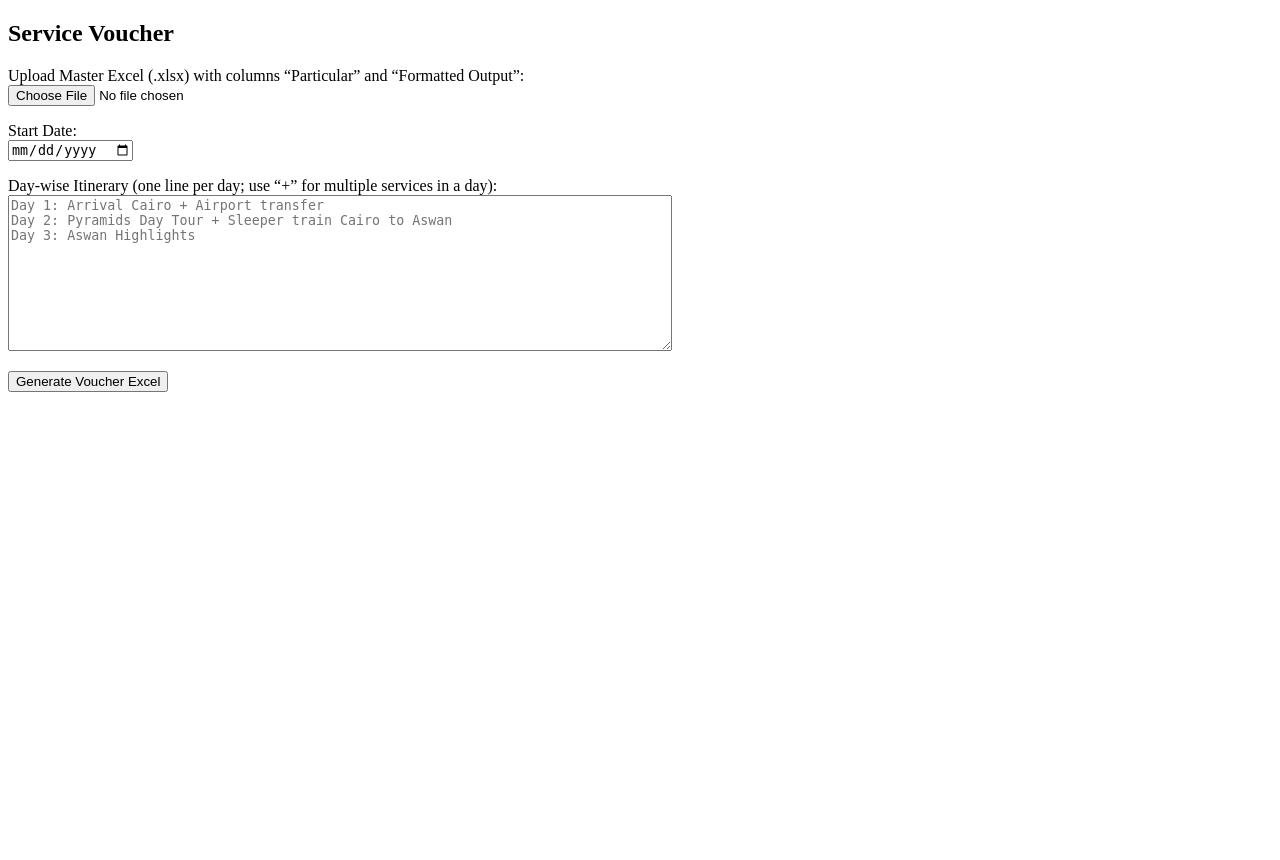
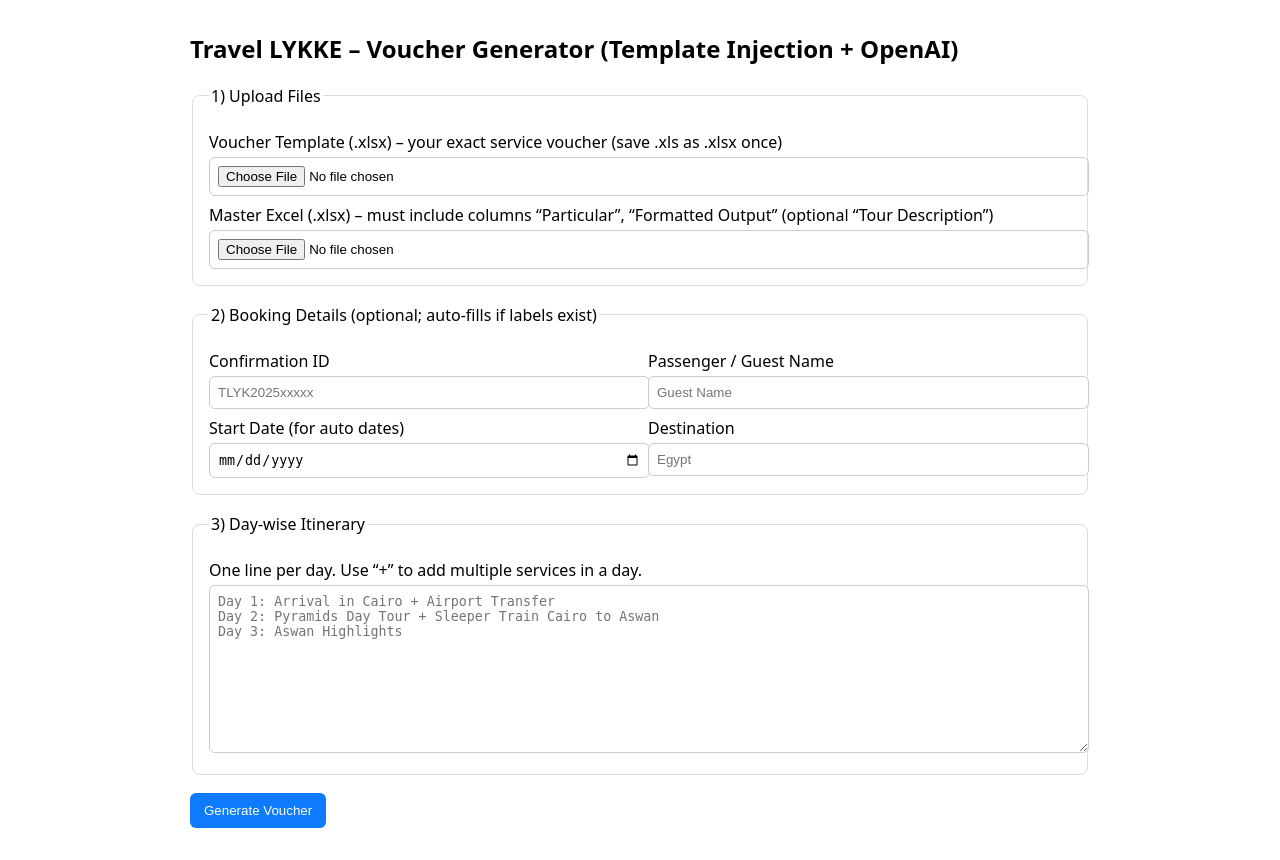
Before and after one commit to ShashankAgarwal1987/nvoucher-app, a Flask app: page / in a window 1280 px wide. Before the commit the page ends 392 px from the top, so only its background shows below. Run offline with Flask 3, Linux system fonts and the light colour scheme.

Commit message:
Update index.html

```diff
--- a/templates/index.html
+++ b/templates/index.html
@@ -2,23 +2,60 @@
 <html>
 <head>
   <meta charset="utf-8">
-  <title>OpenAI Voucher Generator</title>
+  <title>Travel LYKKE – Voucher Generator</title>
+  <style>
+    body{font-family:system-ui,Segoe UI,Roboto,Arial; max-width: 900px; margin: 32px auto;}
+    fieldset{border:1px solid #ddd; padding:16px; border-radius:8px; margin-bottom:18px;}
+    label{display:block; margin:8px 0 4px;}
+    input, textarea{width:100%; padding:8px; border:1px solid #ccc; border-radius:6px;}
+    .grid{display:grid; grid-template-columns:1fr 1fr; gap:16px;}
+    button{background:#0E7AFE; color:#fff; padding:10px 14px; border:none; border-radius:6px; cursor:pointer;}
+  </style>
 </head>
 <body>
-  <h2>Service Voucher</h2>
+  <h2>Travel LYKKE – Voucher Generator (Template Injection + OpenAI)</h2>
   <form method="POST" enctype="multipart/form-data">
-    <p><label>Upload Master Excel (.xlsx) with columns “Particular” and “Formatted Output”:</label><br>
-       <input type="file" name="master_file" accept=".xlsx" required></p>
+    <fieldset>
+      <legend>1) Upload Files</legend>
+      <label>Voucher Template (.xlsx) – your exact service voucher (save .xls as .xlsx once)</label>
+      <input type="file" name="template_file" accept=".xlsx" required>
+      <label>Master Excel (.xlsx) – must include columns “Particular”, “Formatted Output” (optional “Tour Description”)</label>
+      <input type="file" name="master_file" accept=".xlsx" required>
+    </fieldset>
 
-    <p><label>Start Date:</label><br>
-       <input type="date" name="start_date" required></p>
+    <fieldset>
+      <legend>2) Booking Details (optional; auto-fills if labels exist)</legend>
+      <div class="grid">
+        <div>
+          <label>Confirmation ID</label>
+          <input type="text" name="confirmation_id" placeholder="TLYK2025xxxxx">
+        </div>
+        <div>
+          <label>Passenger / Guest Name</label>
+          <input type="text" name="passenger_name" placeholder="Guest Name">
+        </div>
+      </div>
+      <div class="grid">
+        <div>
+          <label>Start Date (for auto dates)</label>
+          <input type="date" name="start_date">
+        </div>
+        <div>
+          <label>Destination</label>
+          <input type="text" name="destination" placeholder="Egypt">
+        </div>
+      </div>
+    </fieldset>
 
-    <p><label>Day-wise Itinerary (one line per day; use “+” for multiple services in a day):</label><br>
-       <textarea name="itinerary" rows="10" cols="80" placeholder="Day 1: Arrival Cairo + Airport transfer
-Day 2: Pyramids Day Tour + Sleeper train Cairo to Aswan
-Day 3: Aswan Highlights"></textarea></p>
+    <fieldset>
+      <legend>3) Day-wise Itinerary</legend>
+      <label>One line per day. Use “+” to add multiple services in a day.</label>
+      <textarea name="itinerary" rows="10" placeholder="Day 1: Arrival in Cairo + Airport Transfer
+Day 2: Pyramids Day Tour + Sleeper Train Cairo to Aswan
+Day 3: Aswan Highlights"></textarea>
+    </fieldset>
 
-    <button type="submit">Generate Voucher Excel</button>
+    <button type="submit">Generate Voucher</button>
   </form>
 </body>
 </html>
```
